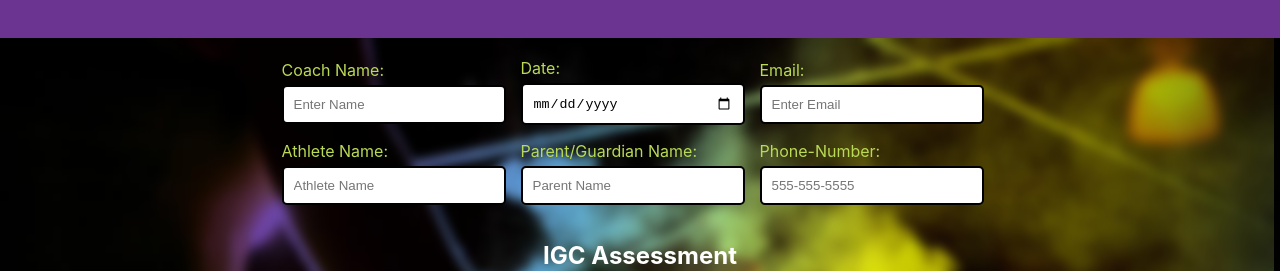
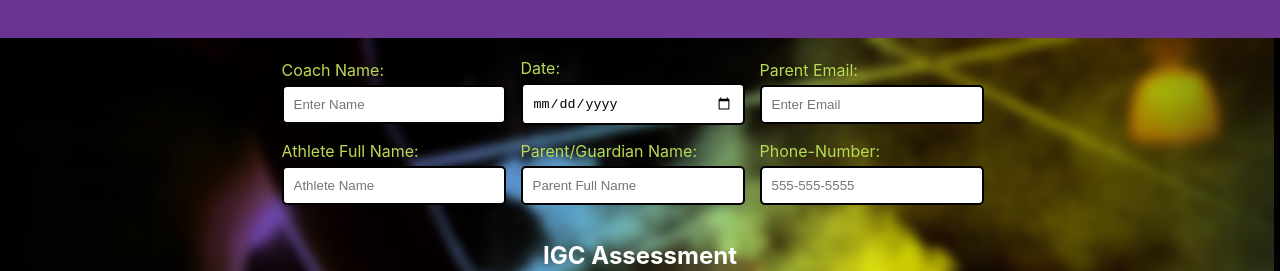
Before and after one commit to physixpro/gotham-frontend, a React (Create React App) app: page / in a window 1280 px wide. Shown: the part 313-584 px from the top of the page. Built offline with nearby package versions, Linux system fonts and the light colour scheme.

Commit message:
changed parent and email name and placeholder

```diff
--- a/src/components/RegistrationForm.js
+++ b/src/components/RegistrationForm.js
@@ -244,7 +244,7 @@ const RegistrationForm = () => {
               />
             </label>
             <label className="form-label">
-              Email:
+              Parent Email:
               <input
                 //email not required for purposes of not sending the parent an email in case classes are full
                 className="form-input"
@@ -259,7 +259,7 @@ const RegistrationForm = () => {
 
           <section className="input-container">
             <label className="form-label">
-              Athlete Name:
+              Athlete Full Name:
               <input
                 required
                 className="form-input"
@@ -277,7 +277,7 @@ const RegistrationForm = () => {
                 className="form-input"
                 type="text"
                 name=" parent name"
-                placeholder="Parent Name"
+                placeholder="Parent Full Name"
                 onChange={recordParentName}
                 value={parentName}
               />
```
Also changed, not shown: 1 other file (tests, documents, lock files or other folders).
